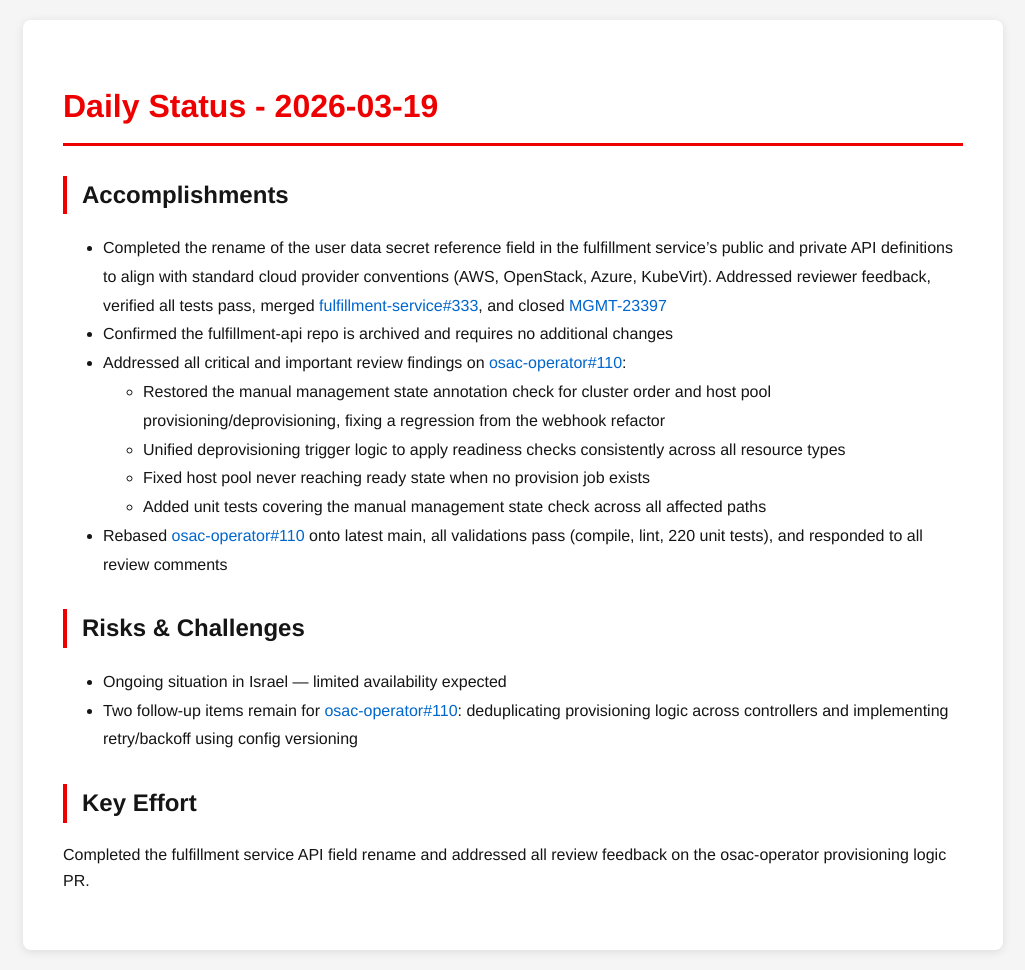
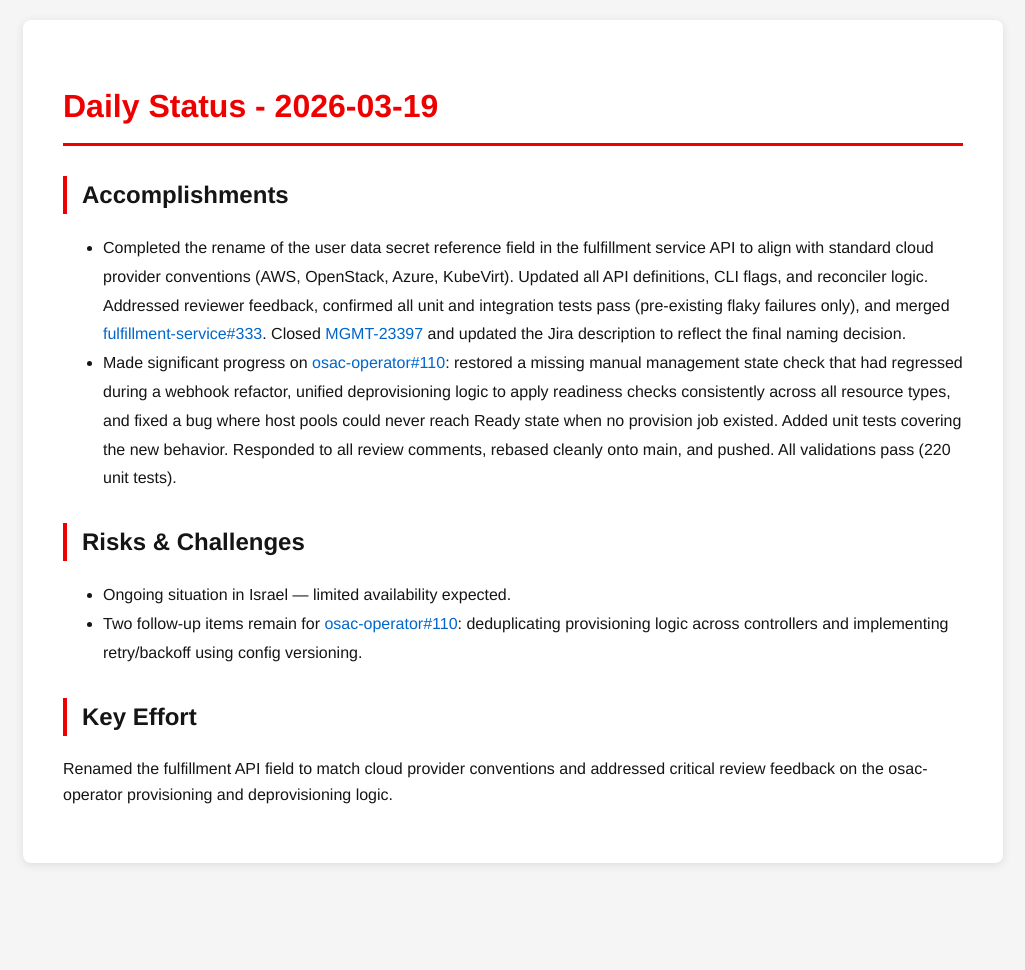
Before and after one commit to tzvatot/daily-status, a Jekyll site: the page built from 2026-03-19.md, in a window 1280 px wide. Shown: the whole page, without its empty margins (127-1152 px from the left). Built offline with Jekyll 4.4.1, drawn with Linux system fonts in a browser that asks for light colours; after the commit the page ends 900 px from its top, so only the background shows below that.

Commit message:
Daily status update - 2026-03-19

```diff
--- a/2026-03-19.md
+++ b/2026-03-19.md
@@ -7,18 +7,12 @@
 # Daily Status - 2026-03-19
 
 ## Accomplishments
-- Completed the rename of the user data secret reference field in the fulfillment service's public and private API definitions to align with standard cloud provider conventions (AWS, OpenStack, Azure, KubeVirt). Addressed reviewer feedback, verified all tests pass, merged [fulfillment-service#333](https://github.com/osac-project/fulfillment-service/pull/333), and closed [MGMT-23397](https://issues.redhat.com/browse/MGMT-23397)
-- Confirmed the fulfillment-api repo is archived and requires no additional changes
-- Addressed all critical and important review findings on [osac-operator#110](https://github.com/osac-project/osac-operator/pull/110):
-  - Restored the manual management state annotation check for cluster order and host pool provisioning/deprovisioning, fixing a regression from the webhook refactor
-  - Unified deprovisioning trigger logic to apply readiness checks consistently across all resource types
-  - Fixed host pool never reaching ready state when no provision job exists
-  - Added unit tests covering the manual management state check across all affected paths
-- Rebased [osac-operator#110](https://github.com/osac-project/osac-operator/pull/110) onto latest main, all validations pass (compile, lint, 220 unit tests), and responded to all review comments
+- Completed the rename of the user data secret reference field in the fulfillment service API to align with standard cloud provider conventions (AWS, OpenStack, Azure, KubeVirt). Updated all API definitions, CLI flags, and reconciler logic. Addressed reviewer feedback, confirmed all unit and integration tests pass (pre-existing flaky failures only), and merged [fulfillment-service#333](https://github.com/osac-project/fulfillment-service/pull/333). Closed [MGMT-23397](https://issues.redhat.com/browse/MGMT-23397) and updated the Jira description to reflect the final naming decision.
+- Made significant progress on [osac-operator#110](https://github.com/osac-project/osac-operator/pull/110): restored a missing manual management state check that had regressed during a webhook refactor, unified deprovisioning logic to apply readiness checks consistently across all resource types, and fixed a bug where host pools could never reach Ready state when no provision job existed. Added unit tests covering the new behavior. Responded to all review comments, rebased cleanly onto main, and pushed. All validations pass (220 unit tests).
 
 ## Risks & Challenges
-- Ongoing situation in Israel — limited availability expected
-- Two follow-up items remain for [osac-operator#110](https://github.com/osac-project/osac-operator/pull/110): deduplicating provisioning logic across controllers and implementing retry/backoff using config versioning
+- Ongoing situation in Israel — limited availability expected.
+- Two follow-up items remain for [osac-operator#110](https://github.com/osac-project/osac-operator/pull/110): deduplicating provisioning logic across controllers and implementing retry/backoff using config versioning.
 
 ## Key Effort
-Completed the fulfillment service API field rename and addressed all review feedback on the osac-operator provisioning logic PR.
+Renamed the fulfillment API field to match cloud provider conventions and addressed critical review feedback on the osac-operator provisioning and deprovisioning logic.
```
